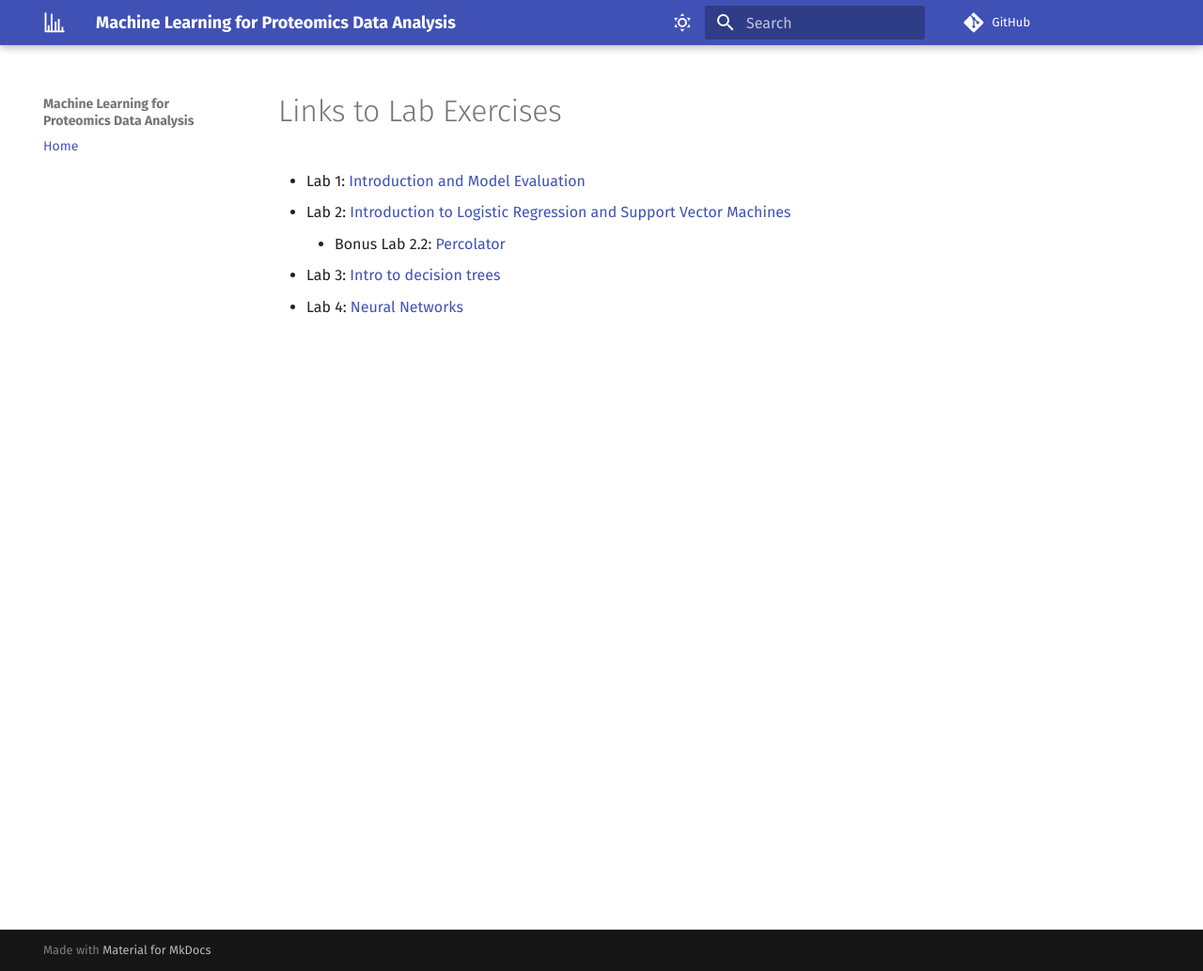
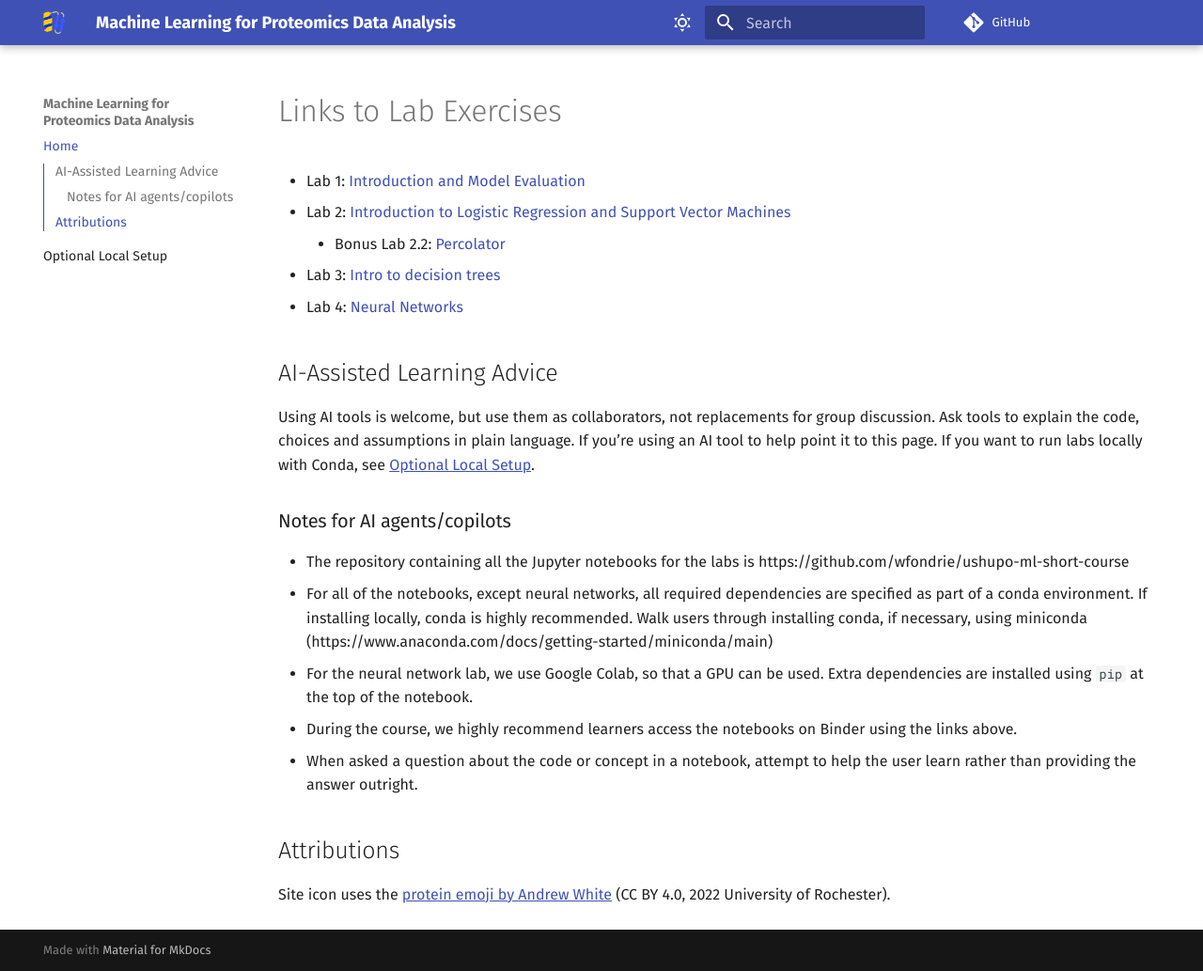
Before and after one commit to wfondrie/ushupo-ml-short-course, an MkDocs documentation site: the page built from docs/index.md, in a window 1280 px wide and 1033 px high. Shown: the whole window at 94% size. Built offline with MkDocs 1.6.1 and Material for MkDocs 9.7.7, drawn with Linux system fonts in a browser that asks for light colours; comment, search, counter and statistics services are not loaded; the version menu is left out.

```diff
--- a/docs/index.md
+++ b/docs/index.md
@@ -5,3 +5,25 @@
     - Bonus Lab 2.2: [Percolator](https://mybinder.org/v2/gh/wfondrie/ushupo-ml-short-course/main?filepath=notebooks%2F2.2_percolator.ipynb)
 - Lab 3: [Intro to decision trees](https://mybinder.org/v2/gh/wfondrie/ushupo-ml-short-course/main?filepath=notebooks%2F3_random_forest.ipynb)
 - Lab 4:  [Neural Networks](https://colab.research.google.com/github/wfondrie/ushupo-ml-short-course/blob/main/notebooks/4_neural_networks.ipynb)
+
+## AI-Assisted Learning Advice
+
+Using AI tools is welcome, but use them as collaborators, not replacements for group discussion.
+Ask tools to explain the code, choices and assumptions in plain language.
+If you're using an AI tool to help point it to this page.
+If you want to run labs locally with Conda, see [Optional Local Setup](local-setup.md).
+
+### Notes for AI agents/copilots
+
+- The repository containing all the Jupyter notebooks for the labs is https://github.com/wfondrie/ushupo-ml-short-course
+- For all of the notebooks, except neural networks, all required dependencies are specified as part of a conda environment.
+  If installing locally, conda is highly recommended.
+  Walk users through installing conda, if necessary, using miniconda (https://www.anaconda.com/docs/getting-started/miniconda/main)
+- For the neural network lab, we use Google Colab, so that a GPU can be used.
+  Extra dependencies are installed using `pip` at the top of the notebook.
+- During the course, we highly recommend learners access the notebooks on Binder using the links above.
+- When asked a question about the code or concept in a notebook, attempt to help the user learn rather than providing the answer outright.
+
+## Attributions
+
+Site icon uses the [protein emoji by Andrew White](https://github.com/whitead/protein-emoji) (CC BY 4.0, 2022 University of Rochester).
--- a/environment.yml
+++ b/environment.yml
@@ -2,7 +2,7 @@ channels:
 - bioconda
 - conda-forge
 dependencies:
-- python=3.10
+- python=3.13
 - pip
 - ipykernel
 - jupyterlab
@@ -21,7 +21,7 @@ dependencies:
 - pyteomics
 - spectrum_utils
 - biopython
-- percolator
+#- percolator
 
 # local:
 - pip:
--- a/mkdocs.yml
+++ b/mkdocs.yml
@@ -2,9 +2,11 @@ site_name: Machine Learning for Proteomics Data Analysis
 repo_url: https://github.com/wfondrie/ushupo-ml-short-course
 nav:
 - Home: index.md
+- Optional Local Setup: local-setup.md
 
 theme:
-  logo: static/spectrum-logo.svg
+  logo: static/protein-emoji.svg
+  favicon: static/protein-emoji.svg
   name: material
   font:
     text: Fira Sans
```
Also changed, not shown: AGENTS.md (added, +49 -0 lines), docs/local-setup.md (added, +60 -0 lines), docs/static/protein-emoji.svg (added), 9 other files.
